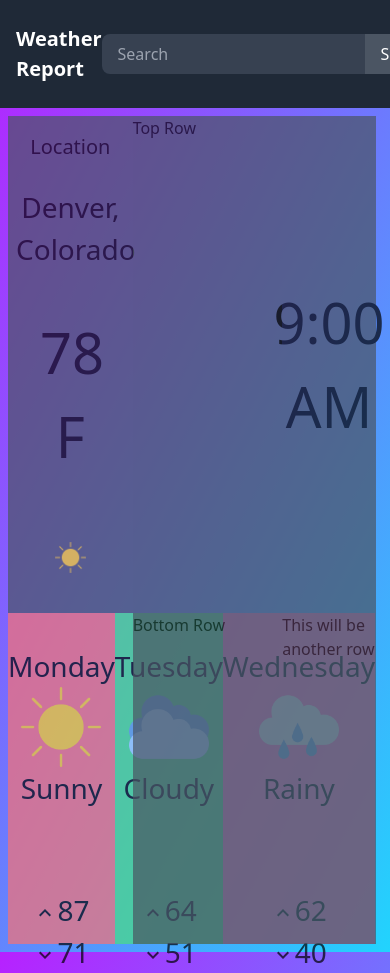
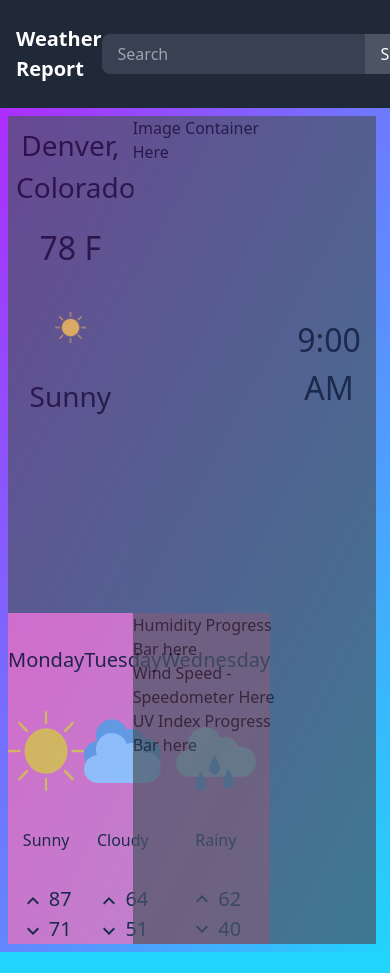
Before and after one commit to Noah8863/React-Weather-App, a React (Create React App) app: page / in a window 390 px wide. Shown: the top 973 px of the page. After the commit the page ends 952 px from the top, so only its background shows below. Built offline with nearby package versions, Linux system fonts and the light colour scheme; no server answers.

Commit message:
completed wind speed progress bar

```diff
--- a/src/App.js
+++ b/src/App.js
@@ -1,6 +1,6 @@
 import React, {useState} from 'react';
-import {NavBar} from "./NavBar/nav.jsx";
-import { DailyReport } from "./DailyReport/daily.jsx";
+import {NavBar} from "./components/NavBar/nav.jsx";
+import { DailyReport } from "./components/DailyReport/daily.jsx";
 import "./index.css";
 
 function App() {
--- a/src/DailyReport/daily.jsx
+++ b/src/components/DailyReport/daily.jsx
@@ -1,12 +1,17 @@
 import { useEffect, useState } from "react";
+import { render } from "react-dom";
 import KeyboardArrowUpIcon from "@mui/icons-material/KeyboardArrowUp";
 import KeyboardArrowDownIcon from "@mui/icons-material/KeyboardArrowDown";
-import sunnyIcon from "../assets/sun.png";
-import cloudyIcon from "../assets/cloudy.png";
-import partlyCloudyIcon from "../assets/partlyCloudy.png";
-import rainyIcon from "../assets/rainy.png";
-import stormIcon from "../assets/storm.png";
-import "../index.css";
+import { CircularProgressbar } from "react-circular-progressbar";
+import "react-circular-progressbar/dist/styles.css";
+import ProgressProvider from "../ProgressProvider";
+import sunnyIcon from "../../assets/sun.png";
+import cloudyIcon from "../../assets/cloudy.png";
+import partlyCloudyIcon from "../../assets/partlyCloudy.png";
+import heavyRainIcon from "../../assets/heavyRain.png";
+import rainyIcon from "../../assets/rainy.png";
+import stormIcon from "../../assets/storm.png";
+import "../../index.css";
 
 function DailyReport({ searchedCity }) {
   const [icon, setIcon] = useState(sunnyIcon);
@@ -29,6 +34,8 @@ function DailyReport({ searchedCity }) {
   const [day2Low, setDay2Low] = useState("51");
   const [day3High, setDay3High] = useState("62");
   const [day3Low, setDay3Low] = useState("40");
+
+  const [valueEnd, setValueEnd] = useState(0);
 
   useEffect(() => {
     fetchData(searchedCity);
@@ -74,12 +81,18 @@ function DailyReport({ searchedCity }) {
             case "rainy":
               setIcon(rainyIcon);
               break;
+            case "moderate rain":
+              setIcon(rainyIcon);
+              break;
+            case "heavy rain":
+              setIcon(heavyRainIcon);
+              break;
             case "storm":
               setIcon(stormIcon);
               break;
             case "thundery outbreaks possible":
-                setIcon(stormIcon);
-                break;
+              setIcon(stormIcon);
+              break;
             case "overcast":
               setIcon(cloudyIcon);
               break;
@@ -105,11 +118,20 @@ function DailyReport({ searchedCity }) {
             case "cloudy":
               setDay2Icon(cloudyIcon);
               break;
+            case "overcast":
+              setDay2Icon(cloudyIcon);
+              break;
             case "partly cloudy":
               setDay2Icon(partlyCloudyIcon);
               break;
             case "moderate rain":
               setDay2Icon(rainyIcon);
+              break;
+            case "moderate rain":
+              setDay2Icon(rainyIcon);
+              break;
+            case "heavy rain":
+              setDay2Icon(heavyRainIcon);
               break;
             case "storm":
               setDay2Icon(stormIcon);
@@ -136,11 +158,17 @@ function DailyReport({ searchedCity }) {
             case "cloudy":
               setDay3Icon(cloudyIcon);
               break;
+            case "overcast":
+              setDay3Icon(cloudyIcon);
+              break;
             case "partly cloudy":
               setDay3Icon(partlyCloudyIcon);
               break;
             case "moderate rain":
               setDay3Icon(rainyIcon);
+              break;
+            case "heavy rain":
+              setDay3Icon(heavyRainIcon);
               break;
             case "storm":
               setDay3Icon(stormIcon);
@@ -210,12 +238,13 @@ function DailyReport({ searchedCity }) {
     // Convert the hours to 12-hour format
     const meridiem = hours >= 12 ? "PM" : "AM";
     hours = hours % 12 || 12; // If hours is 0, set it to 12
-    const formattedTime = `${hours}:${minutes} ${meridiem}`;
+    const formattedTime = `Local Time is ${hours}:${minutes} ${meridiem}`;
     setLocalTime(formattedTime);
 
     //Current Weather Data
     setCurrentTemp(`${data.current.temp_f} F`);
     setWeatherCondition(`${data.forecast.forecastday[0].day.condition.text}`);
+    setValueEnd(`${data.current.wind_mph}`)
 
     //Update the state variables for 5 day Forcast Info
     setDay1High(data.forecast.forecastday[0].day.maxtemp_f);
@@ -230,11 +259,10 @@ function DailyReport({ searchedCity }) {
     <div className="flex h-screen p-2">
       <div className="w-1/3 h-full bg-gray-600 opacity-70 text-center">
         <div className="h-3/5 ">
-          <p className="text-xl p-4">Location</p>
           <p id="cityName" className="text-xxl p-2">
             {cityName}
           </p>
-          <p id="currentTemp" className="text-3xl p-8">
+          <p id="currentTemp" className="text-2xl p-2">
             {currentTemp}
           </p>
           <div className="flex justify-center my-8">
@@ -245,23 +273,26 @@ function DailyReport({ searchedCity }) {
           </p>
         </div>
         <div className="h-2/5 flex">
-          <div className="flex-grow bg-red-400 text-xxl pt-8 flex flex-col items-center">
+          <div className="flex-grow bg-pink-400 text-xl sm:text-2xl md:text-xl lg:text-xl xl:text-xl pt-8 flex flex-col items-center">
             <p>{day1}</p>
             {icon && (
-              <img
-                src={icon}
-                alt="Weather Icon"
-                className="h-20 w-20 m-auto"
-              />
+              <img src={icon} alt="Weather Icon" className="h-20 w-20 m-auto" />
             )}
-            <p className=" mb-20 sm:text-sm md:text-base lg:text-lg xl:text-xxl">{day1Description}</p>
+            <p className="text-base sm:text-sm md:text-base lg:text-lg xl:text-xl mb-8 text-center">
+              {day1Description}
+            </p>
             <div>
               <p>
-                <KeyboardArrowUpIcon />{day1High}</p>
-              <p><KeyboardArrowDownIcon />{day1Low}</p>
+                <KeyboardArrowUpIcon className="mr-1" />
+                {day1High}
+              </p>
+              <p>
+                <KeyboardArrowDownIcon className="mr-1" />
+                {day1Low}
+              </p>
             </div>
           </div>
-          <div className="flex-grow bg-green-400 text-xxl pt-8 flex flex-col items-center">
+          <div className="flex-grow bg-pink-400 text-xl sm:text-2xl md:text-xl lg:text-xl xl:text-xl pt-8 flex flex-col items-center">
             <p>{day2}</p>
             {day2Icon && (
               <img
@@ -270,14 +301,22 @@ function DailyReport({ searchedCity }) {
                 className="h-20 w-20 m-auto"
               />
             )}
-            <p className="sm:text-sm md:text-base lg:text-lg xl:text-xxl mb-20">{day2Description}</p>
+            <p className="text-base sm:text-sm md:text-base lg:text-lg xl:text-xl mb-8 text-center">
+              {day2Description}
+            </p>
             <div>
-              <p><KeyboardArrowUpIcon />{day2High}</p>
-              <p><KeyboardArrowDownIcon />{day2Low}</p>
+              <p>
+                <KeyboardArrowUpIcon className="mr-1" />
+                {day2High}
+              </p>
+              <p>
+                <KeyboardArrowDownIcon className="mr-1" />
+                {day2Low}
+              </p>
             </div>
           </div>
-          <div className="flex-grow bg-pink-400 text-xxl pt-8 flex flex-col items-center">
-            <p>{day3}</p>
+          <div className="flex-grow bg-pink-400 text-xl sm:text-2xl md:text-xl lg:text-xl xl:text-xl pt-8 flex flex-col items-center">
+            <p className="mb-4">{day3}</p>
             {day3Icon && (
               <img
                 src={day3Icon}
@@ -285,26 +324,51 @@ function DailyReport({ searchedCity }) {
                 className="h-20 w-20 m-auto"
               />
             )}
-            <p className="sm:text-sm md:text-base lg:text-lg xl:text-xxl mb-20">{day3Description}</p>
-            <div>
-              <p><KeyboardArrowUpIcon />{day3High}</p>
-              <p><KeyboardArrowDownIcon />{day3Low}</p>
+            <p className="text-base sm:text-sm md:text-base lg:text-lg xl:text-xl mb-8 text-center">
+              {day3Description}
+            </p>
+            <div className="flex flex-col items-center">
+              <p className="flex items-center">
+                <KeyboardArrowUpIcon className="mr-1" />
+                {day3High}
+              </p>
+              <p className="flex items-center">
+                <KeyboardArrowDownIcon className="mr-1" />
+                {day3Low}
+              </p>
             </div>
           </div>
         </div>
       </div>
       <div className="w-2/5 h-full bg-gray-600 opacity-70">
-        <div className="h-3/5">Top Row</div>
-        <div className="h-2/5">Bottom Row</div>
+        <div className="h-3/5">Image Container Here</div>
+        <div className="h-2/5">
+          <div>
+            <p>Humidity Progress Bar here</p>
+          </div>
+          <div>
+            <p>Wind Speed - Speedometer Here</p>
+          </div>
+          <div>
+            <p>UV Index Progress Bar here</p>
+          </div>
+        </div>
       </div>
       <div className="w-1/4 h-full bg-gray-600 opacity-70 flex-col flex justify-center items-center">
         <div className="h-3/5 w-full  flex justify-center items-center">
-          <p id="localTime" className="text-3xl text-center">
+          <p id="localTime" className="text-2xl text-center">
             {localTime}
           </p>
         </div>
         <div className="h-2/5 w-full">
-          <p>This will be another row</p>
+          {/* Custom component cannot use tailwind for styles... Weird but this in-line works fine */}
+          <div style={{ padding: "60px 60px 60px 60px", margin: "auto" }}>
+            <ProgressProvider valueStart={0} valueEnd={valueEnd}>
+              {(value) => (
+                <CircularProgressbar value={value} text={`${value} MPH`} />
+              )}
+            </ProgressProvider>
+          </div>
         </div>
       </div>
     </div>
--- /dev/null
+++ b/src/components/ProgressProvider.js
@@ -0,0 +1,11 @@
+import React from "react";
+
+const ProgressProvider = ({ valueStart, valueEnd, children }) => {
+  const [value, setValue] = React.useState(valueStart);
+  React.useEffect(() => {
+    setValue(valueEnd);
+  }, [valueEnd]);
+
+  return children(value);
+};
+export default ProgressProvider;
```
Also changed, not shown: src/assets/heavyRain.png (added), src/components/NavBar/nav.jsx (renamed from src/NavBar/nav.jsx).
